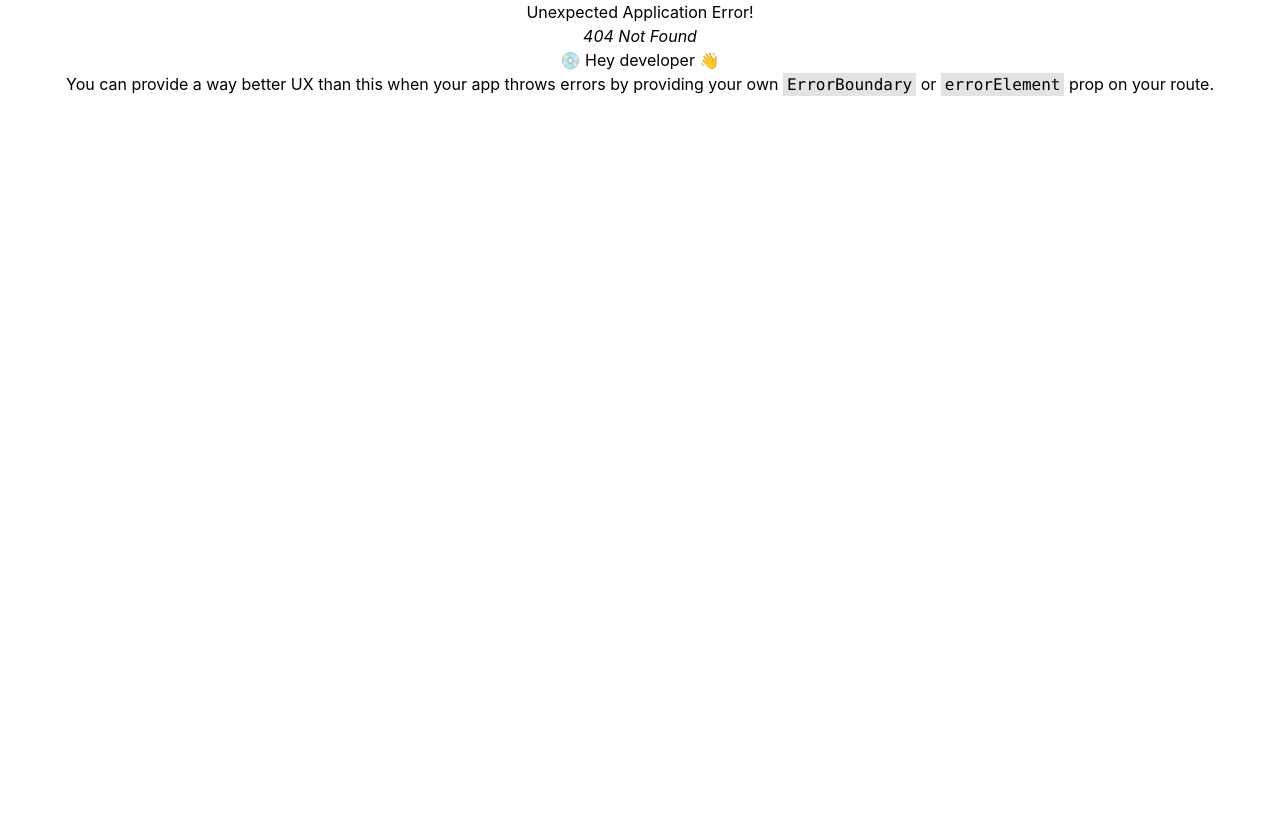
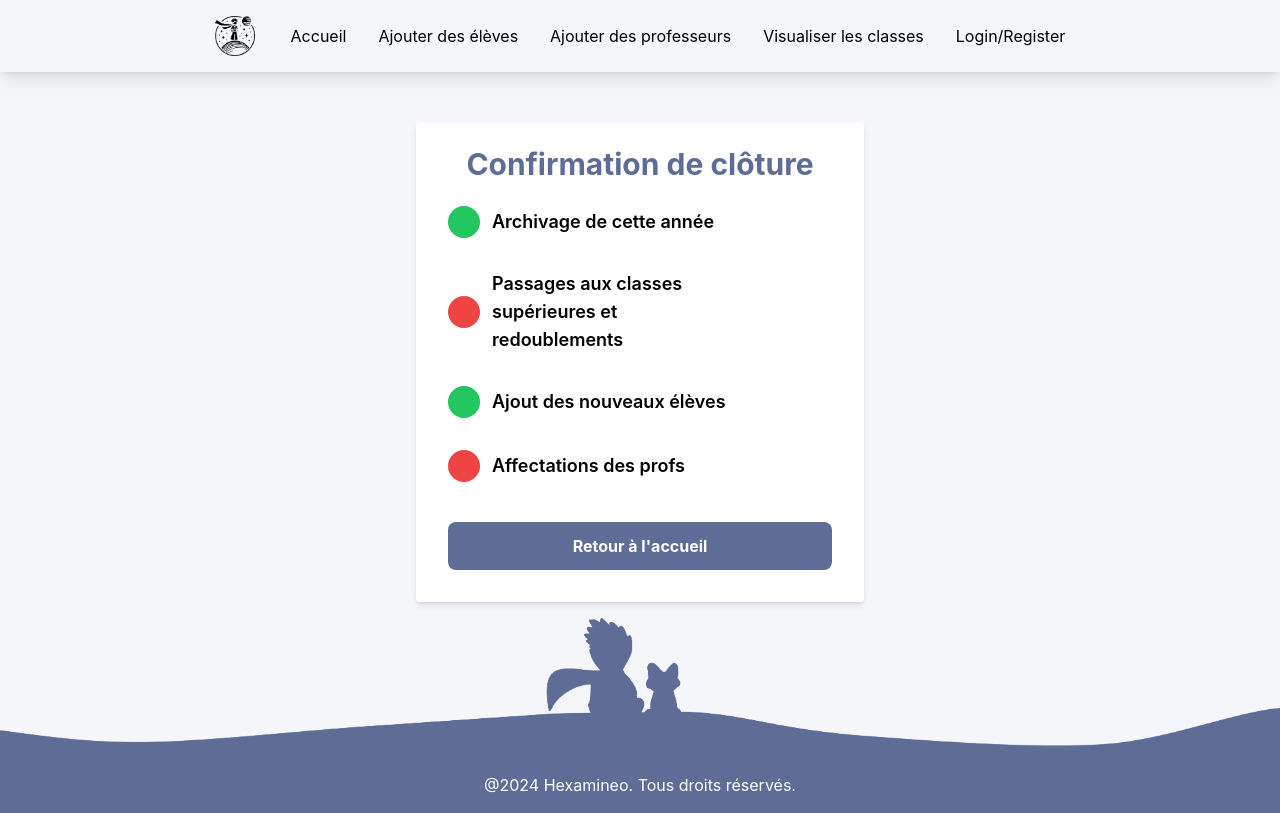
Before and after one commit to leashmt/hexamineo-front, a React (Create React App) app: page /closeYearConfirmation in a window 1280 px wide. Before the commit this address had no page. Built offline with nearby package versions, Linux system fonts and the light colour scheme.

Commit message:
feat: update app name and add CloseYear and CloseYearConfirmation pages

```diff
--- a/public/index.html
+++ b/public/index.html
@@ -2,7 +2,7 @@
 <html lang="en">
   <head>
     <meta charset="utf-8" />
-    <link rel="icon" href="%PUBLIC_URL%/favicon.ico" />
+    <link rel="icon" href="%PUBLIC_URL%/logo.png" />
     <link rel="stylesheet" href="https://cdnjs.cloudflare.com/ajax/libs/font-awesome/5.15.4/css/all.min.css" />
     <meta name="viewport" content="width=device-width, initial-scale=1" />
     <meta name="theme-color" content="#000000" />
@@ -25,7 +25,7 @@
       work correctly both with client-side routing and a non-root public URL.
       Learn how to configure a non-root public URL by running `npm run build`.
     -->
-    <title>React App</title>
+    <title>Hexamineo</title>
   </head>
   <body>
     <noscript>You need to enable JavaScript to run this app.</noscript>
--- /dev/null
+++ b/src/pages/CloseYear.jsx
@@ -0,0 +1,77 @@
+import React, { useState, useEffect } from 'react';
+import { useNavigate } from 'react-router-dom';
+
+const CloseYear = () => {
+  const [newEleveAdded, setNewEleveAdded] = useState(false);
+  const [classValidate, setClassValidate] = useState(false);
+  const [isLoading, setIsLoading] = useState(true);
+  const navigate = useNavigate();
+
+  useEffect(() => {
+    const fetchStatus = async () => {
+      setIsLoading(true);
+      try {
+        await new Promise(resolve => setTimeout(resolve, 2000));
+        setNewEleveAdded(true);
+        setClassValidate(true);
+      } catch (error) {
+        console.error("Erreur pendant le chargement des données", error);
+      } finally {
+        setIsLoading(false);
+      }
+    };
+
+    fetchStatus();
+  }, []);
+
+  const handleCloseYear = () => {
+    if (newEleveAdded && classValidate) {
+      console.log("Année clôturée");
+      navigate('/closeYearConfirmation');
+    }
+  };
+
+  const StatusIndicator = ({ status }) => (
+    <div className="relative inline-block mr-3 w-8 h-8 flex items-center justify-center">
+      {isLoading ? (
+        <div className="absolute inset-0 animate-spin rounded-full border-4 border-solid border-purple-custom border-t-transparent"></div>
+      ) : (
+        <span className={`absolute inset-0 rounded-full ${status ? 'bg-green-500' : 'bg-red-500'}`}></span>
+      )}
+    </div>
+  );
+
+  return (
+    <div class="flex flex-col items-center justify-center pt-[50px]">
+      <div className="bg-white shadow-md rounded px-8 pt-6 pb-8 mb-4 w-full max-w-md">
+        <h1 className="text-3xl font-bold mb-6 text-purple-custom text-center">Clôture de l'année scolaire</h1>
+
+        <div className="mb-8 flex items-center justify-start">
+          <StatusIndicator status={newEleveAdded} />
+          <span className="text-lg font-semibold">Ajout des nouveaux élèves</span>
+        </div>
+
+        <div className="mb-8 flex items-center justify-start">
+          <StatusIndicator status={classValidate} />
+          <span className="text-lg font-semibold">Validation de toutes les classes actuelles</span>
+        </div>
+
+        <div className="mt-10">
+          <button
+            onClick={handleCloseYear}
+            disabled={!(newEleveAdded && classValidate)}
+            className={`w-full py-3 px-6 text-white font-bold rounded-lg ${
+              newEleveAdded && classValidate
+                ? 'bg-green-500 hover:bg-green-600'
+                : 'bg-gray-400 cursor-not-allowed'
+            }`}
+          >
+            Clôturer l'année
+          </button>
+        </div>
+      </div>
+    </div>
+  );
+};
+
+export default CloseYear;
--- /dev/null
+++ b/src/pages/CloseYearConfirmation.jsx
@@ -0,0 +1,80 @@
+import React, { useState, useEffect } from 'react';
+import { Link } from 'react-router-dom';
+
+const CloseYearConfirmation = () => {
+  const [archivageStatus, setArchivageStatus] = useState(false);
+  const [passagesStatus, setPassagesStatus] = useState(false);
+  const [ajoutElevesStatus, setAjoutElevesStatus] = useState(false);
+  const [affectationProfsStatus, setAffectationProfsStatus] = useState(false);
+  const [isLoading, setIsLoading] = useState(true);
+
+  useEffect(() => {
+    const fetchStatus = async () => {
+      setIsLoading(true);
+      try {
+        await new Promise(resolve => setTimeout(resolve, 2000));
+        setArchivageStatus(true);
+        setPassagesStatus(false);
+        setAjoutElevesStatus(true);
+        setAffectationProfsStatus(false);
+      } catch (error) {
+        console.error("Erreur pendant le chargement des données", error);
+      } finally {
+        setIsLoading(false);
+      }
+    };
+
+    fetchStatus();
+  }, []);
+
+  const StatusIndicator = ({ status }) => (
+    <div className="relative inline-block mr-3 w-8 h-8 flex items-center justify-center">
+      {isLoading ? (
+        <div className="absolute inset-0 animate-spin rounded-full border-4 border-solid border-purple-custom border-t-transparent"></div>
+      ) : (
+        <span className={`absolute inset-0 rounded-full ${status ? 'bg-green-500' : 'bg-red-500'}`}></span>
+      )}
+    </div>
+  );
+
+  return (
+    <div class="flex flex-col items-center justify-center pt-[50px]">
+      <div className="bg-white shadow-md rounded px-8 pt-6 pb-8 mb-4 w-full max-w-md">
+        <h1 className="text-3xl font-bold mb-6 text-purple-custom text-center">Confirmation de clôture</h1>
+
+        <div className="mb-8 flex items-center justify-start">
+          <StatusIndicator status={archivageStatus} />
+          <span className="text-lg font-semibold">Archivage de cette année</span>
+        </div>
+
+        <div className="mb-8 flex items-center">
+          <StatusIndicator status={passagesStatus} />
+          <div className="flex items-start w-64">
+            <span className="text-lg text-left font-semibold">Passages aux classes supérieures et redoublements</span>
+          </div>
+        </div>
+
+        <div className="mb-8 flex items-center justify-start">
+          <StatusIndicator status={ajoutElevesStatus} />
+          <span className="text-lg font-semibold">Ajout des nouveaux élèves</span>
+        </div>
+
+        <div className="mb-8 flex items-center justify-start">
+          <StatusIndicator status={affectationProfsStatus} />
+          <span className="text-lg font-semibold">Affectations des profs</span>
+        </div>
+
+        <div className="mt-10">
+          <Link
+            to="/"
+            className="block w-full py-3 px-6 text-white font-bold rounded-lg bg-purple-custom hover:bg-opacity-80 text-center"
+          >
+            Retour à l'accueil
+          </Link>
+        </div>
+      </div>
+    </div>
+  );
+};
+
+export default CloseYearConfirmation;
--- a/src/pages/NavBar.jsx
+++ b/src/pages/NavBar.jsx
@@ -5,13 +5,18 @@ const NavBar = () => {
   return (
     <div className="bg-white-background min-h-screen flex flex-col">
       <header className="py-4 shadow-lg">
-        <nav className="flex justify-center space-x-6 text-lg">
+        <nav className= "container mx-auto flex items-center justify-center">
+          <div className="pr-5 flex items-center">
+              <Link to="/">
+                <img src="logo.png"alt="Logo" className="h-10 mr-4" />
+              </Link>
+          </div>
           <div className = "flex space-x-8">
-            <Link to="/" className="hover:text-yellow-highlight">Accueil</Link>
-            <Link to="/addStudent" className="hover:text-yellow-highlight">Ajouter des élèves</Link>
-            <Link to="/addTeacher" className="hover:text-yellow-highlight">Ajouter des professeurs</Link>
-            <Link to="/classes" className="hover:text-yellow-highlight">Visualiser les classes</Link>
-            <Link to="/auth" className="hover:text-yellow-highlight">Login/Register</Link>
+            <Link to="/" className="hover:text-purple-custom">Accueil</Link>
+            <Link to="/addStudent" className="hover:text-purple-custom">Ajouter des élèves</Link>
+            <Link to="/addTeacher" className="hover:text-purple-custom">Ajouter des professeurs</Link>
+            <Link to="/classes" className="hover:text-purple-custom">Visualiser les classes</Link>
+            <Link to="/auth" className="hover:text-purple-custom">Login/Register</Link>
           </div>
         </nav>
       </header>
```
Also changed, not shown: src/App.js (+11 -0 lines), public/logo.png (added), public/manifest.json.
